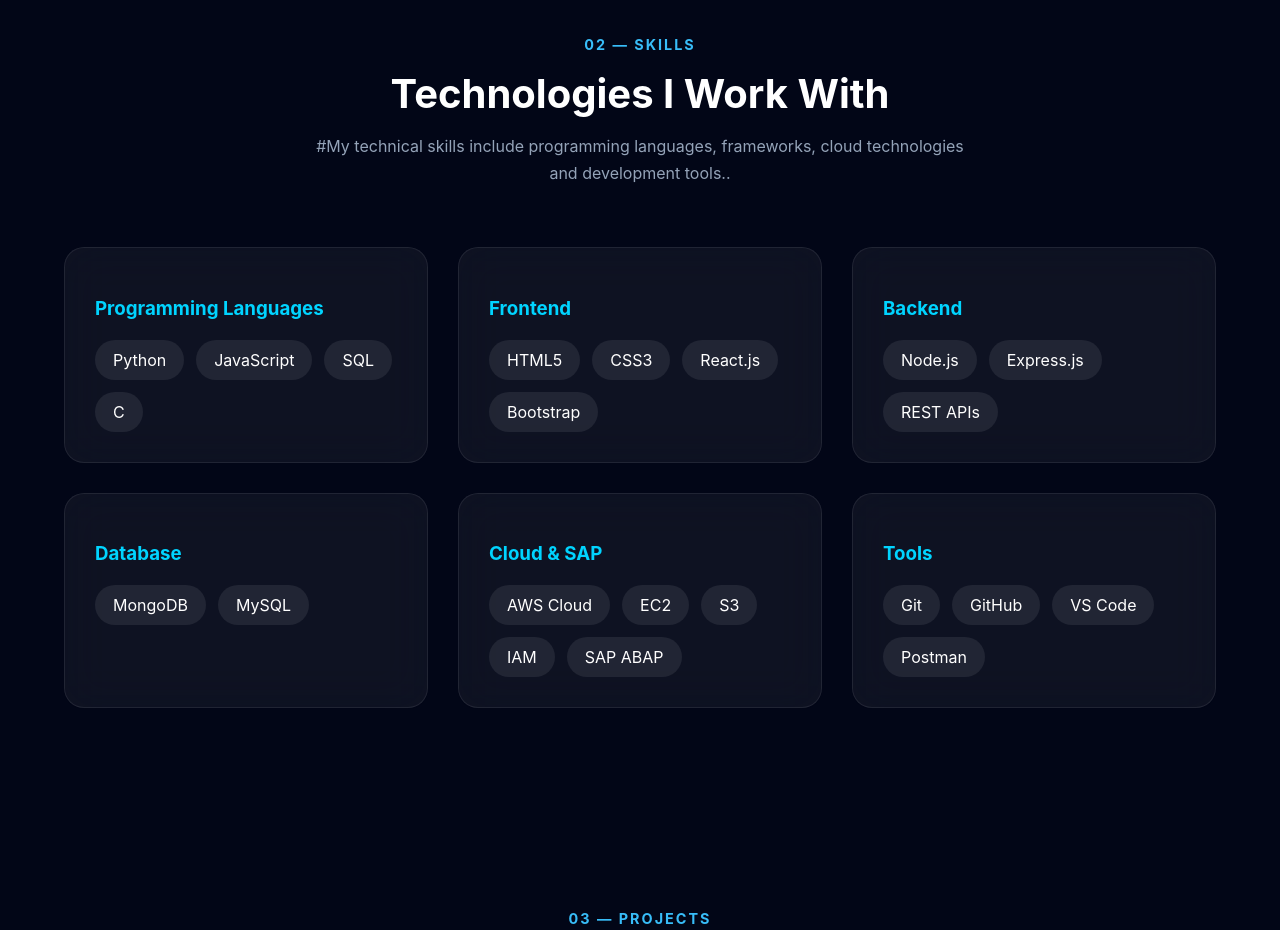
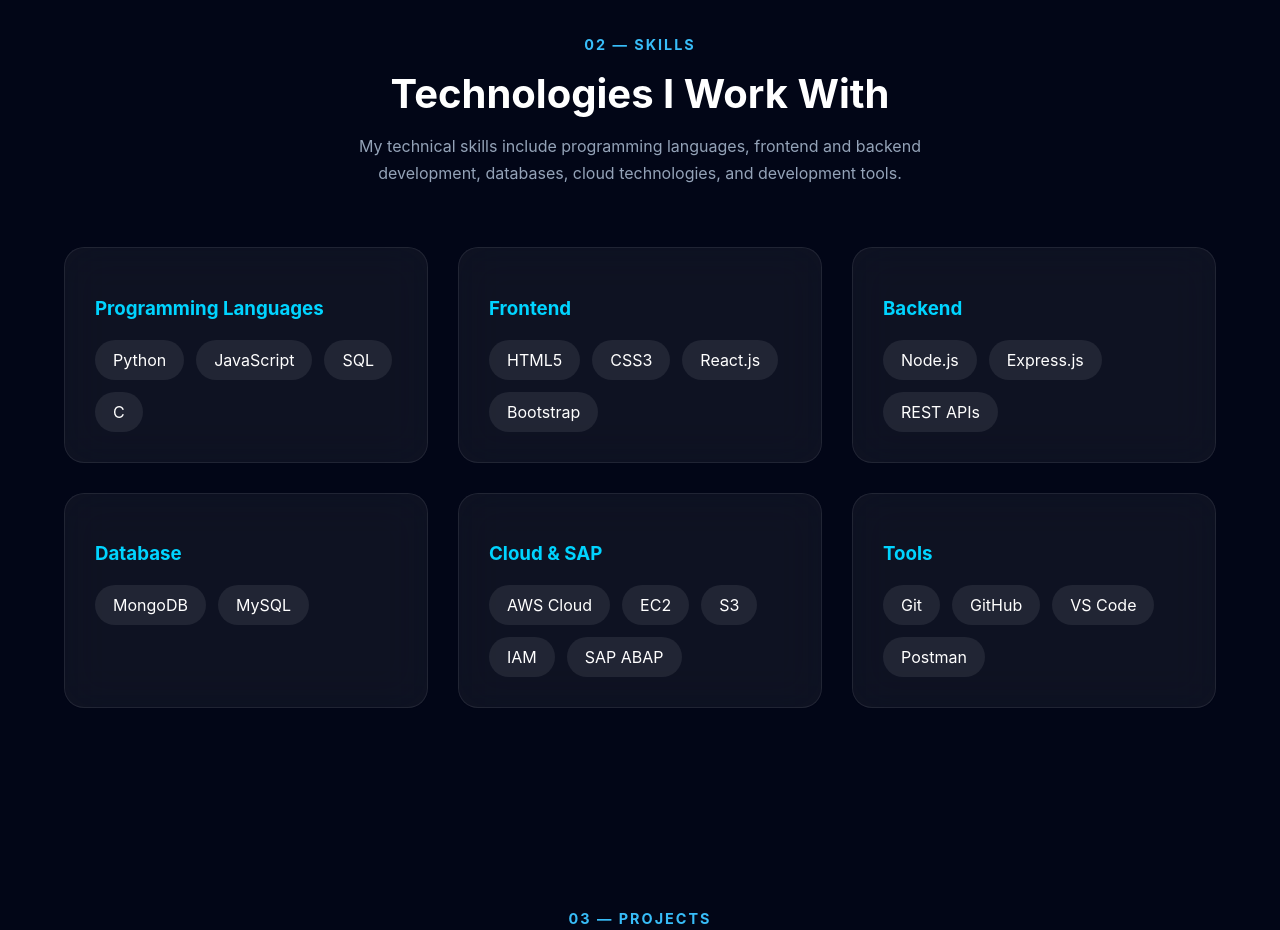
Before and after one commit to vissamsettinarendra-hub/portfolio, a React (Vite) app: page / in a window 1280 px wide. Shown: the part 2320-3250 px from the top of the page. Built offline with nearby package versions, Linux system fonts and the light colour scheme.

Commit message:
prepare for deployment

```diff
--- a/src/components/Skills/Skills.jsx
+++ b/src/components/Skills/Skills.jsx
@@ -1,5 +1,6 @@
 import "./Skills.css";
 import skills from "../../data/skills";
+import { motion } from "framer-motion";
 
 function Skills() {
   return (
@@ -18,17 +19,28 @@
           </h2>
 
           <p>
-            #My technical skills include programming languages,
-            frameworks, cloud technologies and development tools..
+            My technical skills include programming languages,
+            frontend and backend development, databases,
+            cloud technologies, and development tools.
           </p>
 
         </div>
 
-        <div className="skills-grid">
+        <motion.div
+          className="skills-grid"
+          initial={{ opacity: 0, y: 60 }}
+          whileInView={{ opacity: 1, y: 0 }}
+          transition={{ duration: 0.8 }}
+        >
 
           {skills.map((skill, index) => (
 
-            <div className="skill-card" key={index}>
+            <motion.div
+              className="skill-card"
+              key={index}
+              whileHover={{ y: -8 }}
+              transition={{ duration: 0.3 }}
+            >
 
               <h3>{skill.category}</h3>
 
@@ -44,11 +56,11 @@
 
               </div>
 
-            </div>
+            </motion.div>
 
           ))}
 
-        </div>
+        </motion.div>
 
       </div>
 
```
